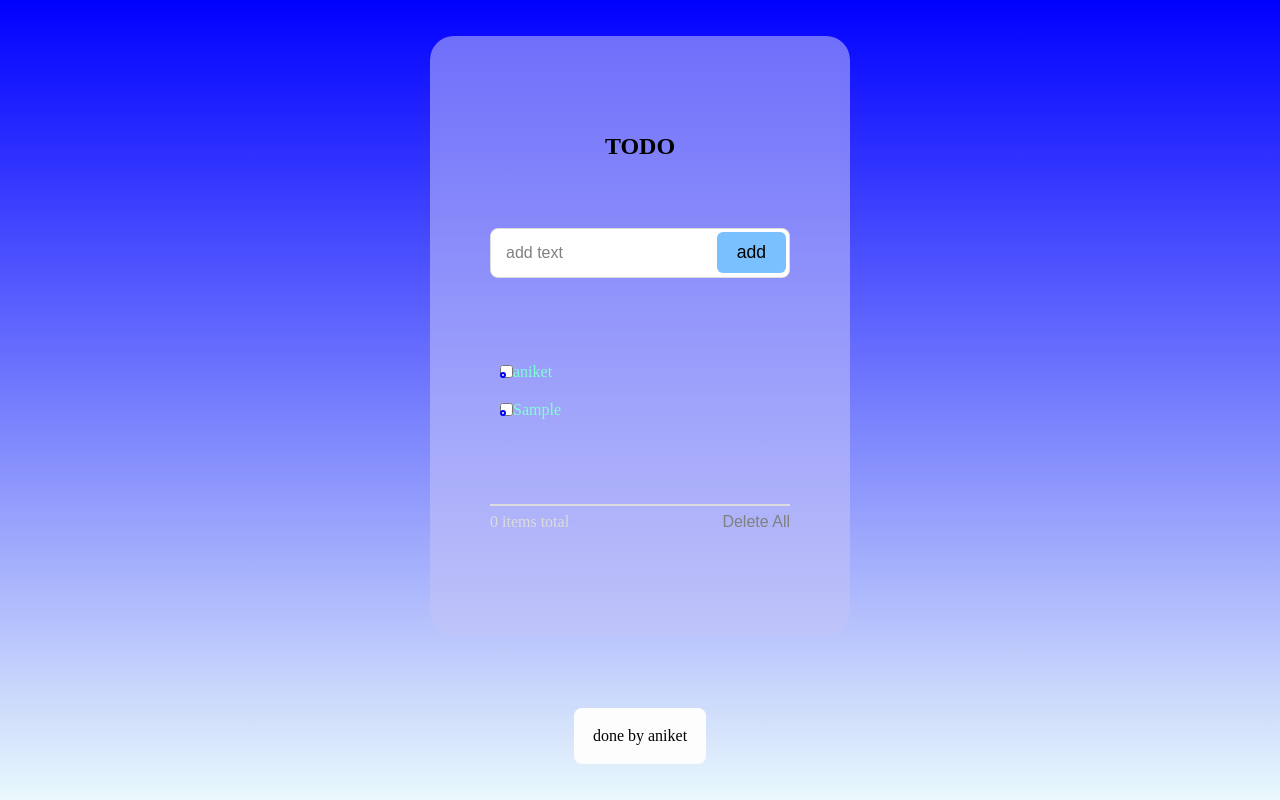
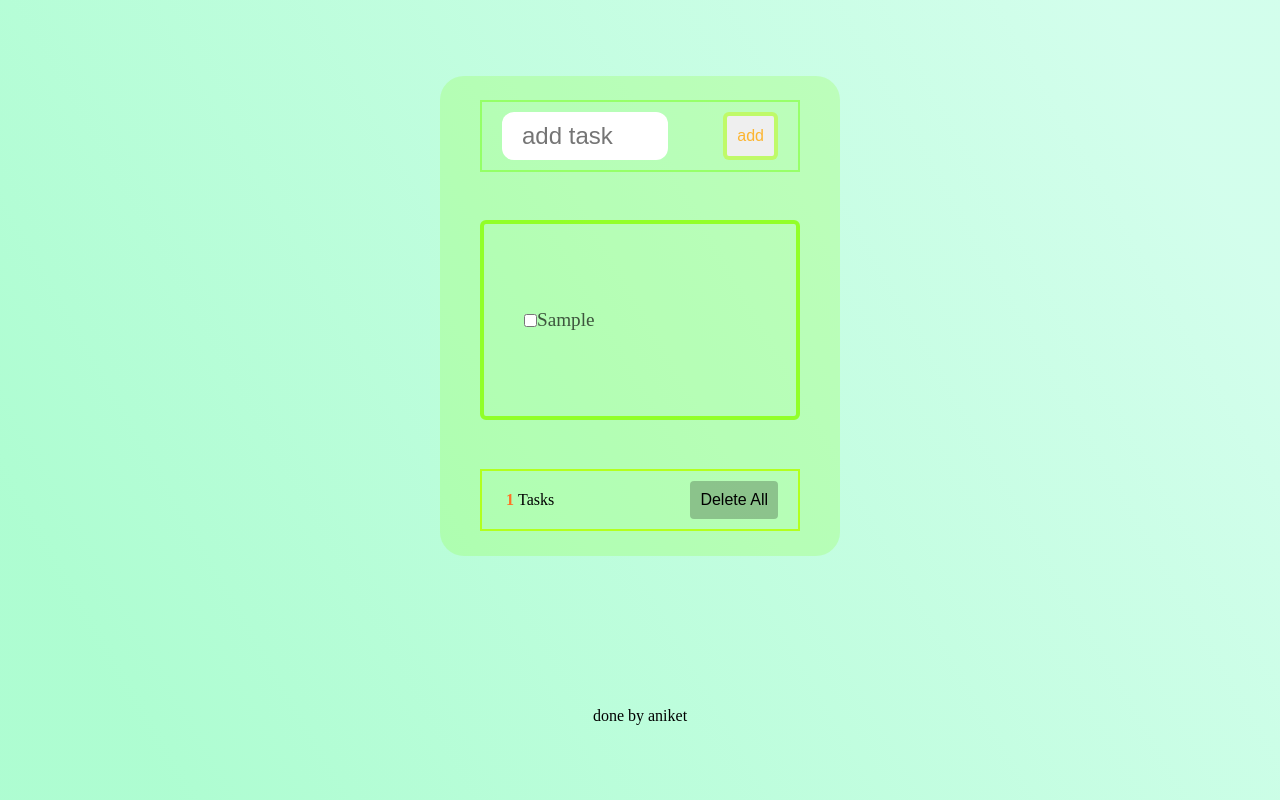
Before and after one commit to Aniketpn123/To_Do_List, a plain HTML site: page index.html in a window 1280 px wide. Both pictures are taken after typing "Sample" into the empty fields and a click on the button "add". Drawn offline with Linux system fonts and the light colour scheme.

Commit message:
gkg
gkgk

```diff
--- a/index.html
+++ b/index.html
@@ -4,33 +4,26 @@
     <meta charset="UTF-8" />
     <meta name="viewport" content="width=device-width, initial-scale=1.0" />
     <link rel="stylesheet" href="style.css" />
-
+    <script src="script.js" defer></script>
     <title>todo</title>
   </head>
   <body>
     <section class="todo">
-      <h1>ToDO</h1>
-      <div class="input">
-        <input
-          id="input_filed"
-          class="input-field"
-          type="text"
-          placeholder="add text"
-        />
-        <button class="btn">add</button>
+     <div class="input-task">
+      <input type="text" class="input-field" placeholder="add task">
+      <button class="input-btn">add</button>
      </div>
 
      <ul class="list-item">
-        <li id="todo-list"></li>
+
      </ul>
 
-      <div>
-        <hr class="counter" />
+     <div class="task-total">
+      <div class="total">
 
-        <div class="counter-container">
-          <p><span id="todo-count">0</span> items total</p>
-          <button id="delete-button">Delete All</button>
       </div>
+
+      <button class="all-delete">Delete All</button>
      </div>
     </section>
 
@@ -38,6 +31,5 @@
       <p>done by aniket</p>
     </footer>
 
-    <script src="script.js"></script>
   </body>
 </html>
--- a/script.js
+++ b/script.js
@@ -1,50 +1,53 @@
-const btn = document.querySelector('.btn');
-const inputFiled = document.querySelector('.input-field');
-const listItem = document.querySelector('.list-item');
-const deleteButton=document.getElementById('delete-button');
+const input = document.querySelector('.input-field');
+const btn = document.querySelector('.input-btn');
+const list = document.querySelector('.list-item');
+const delBtn = document.querySelector('.all-delete');
+const totalTask= document.querySelector('.total');
 
-let todo =['aniket'];
+let todo = JSON.parse(localStorage.getItem('todo')) || [];
 
-// add btn
+displayTask();
 
-btn.addEventListener('click', () => {
-  addItem();
+document.addEventListener('DOMContentLoaded', () => {
+  btn.addEventListener('click', () => {
+    addTask();
+  });
+  input.addEventListener('keydown', (e) => {
+    if (e.key === 'Enter') {
+      addTask();
+    }
+  });
+  delBtn.addEventListener('click', () => {
+    todo = [];
+    store();
+    displayTask();
+  });
 });
 
-inputFiled.addEventListener('keydown',(e)=>{
-  if(e.key === 'Enter')
-  {
-    addItem();
-  }
-})
-
-// delete alll btn
-
-deleteButton.addEventListener('click',()=>{
-   delItem();
-})
-
-// function
-
-function addItem() {
-  let task = inputFiled.value;
+function addTask() {
+  task = input.value;
   if (task !== '') {
     todo.push(task);
+    displayTask();
+    store();
+    input.value = '';
   }
-  display();
-  inputFiled.value = '';
 }
 
-function display() {
-  listItem.innerHTML="";
+function displayTask() {
+  list.innerHTML = '';
   todo.forEach((item, index) => {
-    let li = document.createElement('li');
-    li.id = 'todo-list';
-    li.innerHTML = `<p><input type="checkbox">${item}</p>`;
-    listItem.appendChild(li);
+    list.innerHTML += `<li class="item">
+        <p class="item-desc"><input type="checkbox" name="" ><span></span>${item}</p>
+      </li>`;
   });
+  total();
 }
-function delItem(){
-     todo= [];
-     display();
+
+function store(){
+  localStorage.setItem('todo',JSON.stringify(todo));
 }
+
+function total(){
+  totalTask.innerHTML=`<p><span>${todo.length}</span>Tasks</p>`;
+}
--- a/style.css
+++ b/style.css
@@ -1,155 +1,116 @@
-:root{
-  --gradient:linear-gradient(180deg,blue 0%,rgb(42, 196, 220,0.1)100%);
-  --dark:black;
+*{
+  padding: 0;
+  margin: 0;
+  box-sizing: border-box;
 }
-*{
- margin: 0;
- padding: 0;
+a,ul{
+  list-style: none;
+}
+
+body{
+  display: flex;
+  justify-content: center;
+  align-items: center;
+  height: 100vh;
+  background: linear-gradient(60deg , rgba(21, 249, 123, 0.344) 10% , rgba(76, 251, 178, 0.249) 90%);
+  flex-direction: column;
+  justify-content: space-around;
+}
+
+.todo{
+  background: rgba(128, 255, 0, 0.189);
+  height: 60%;
+  width: 60%;
+  max-width: 400px;
+  border-radius: 1.5rem;
+  display: flex;
+  flex-direction: column;
+  justify-content: space-around;
+  align-items: center;
+}
+
+.input-task{
+  padding: 10px 20px;
+  display: flex;
+  margin: 0 auto;
+  width: 80%;
+  justify-content: space-between;
+  border: 2px solid rgba(106, 255, 0, 0.427);
+}
+
+.input-field{
+  padding: 10px 20px;
+  font-size: 1.5rem;
+  width: 60%;
+  outline: none;
+  border: none;
+  border-radius: 12px;
+  color: rgba(255, 166, 0, 0.797);
+}
+
+.input-btn{
+  padding: 10px;
+  color: rgba(255, 166, 0, 0.797);
+  border: 4px solid rgba(172, 255, 47, 0.7);
+  border-radius: 6px;
+  margin-left: 10px;
+  font-size: 1rem;
+}
+
+.list-item{
+  border: 4px solid rgba(136, 255, 0, 0.775);
+  padding: 10px 20px;
+  border-radius: 6px;
+  width: 80%;
+  max-width: 80%;
+  height: 200px;
+  display: flex;
+  flex-direction: column;
+  justify-content: space-around;
+  overflow-y: scroll;
+}
+
+.item{
+
+}
+
+.item-desc{
+  display: flex;
+  font-size: 1.2rem;
+  color: rgba(6, 6, 6, 0.681);
+  align-items: center;
+  font-weight: 400;
+  padding: 10px 20px;
+  border-radius: 6px;
+  cursor: pointer;
 }
 
 
-body{
-  height: 100vh;
+
+.task-total{
   display: flex;
+  width: 80%;
+  justify-content: space-between;
   align-items: center;
-  flex-direction: column;
-  background: var(--gradient);
-  justify-content: space-around;
-
-}
-.btn{
-  background-color: rgba(29, 149, 254, 0.59);
+  border: 2px solid rgba(179, 255, 0, 0.826);
   padding: 10px 20px;
-  font-size: 1.1rem;
-  font-weight: 500;
-  border: none;
-  border-radius: 6px;
-  position: absolute;
-    right: 4px;
-  bottom: 5px;
 }
 
-/* scetion */
-
-.todo{
-  background-color: #c5c5f88a;
-  display: flex;
-  justify-content: space-around;
-  flex-direction: column;
-  padding: 60px;
-  border: none;
-  border-radius: 24px;
-  width: 40%;
-  max-width: 300px;
-  height: 60%;
+.total{
+  font-size: 1rem;
+  font-weight: 500;
+}
+.total span{
+  padding: 4px;
+  font-weight: 700;
+  color: rgb(255, 113, 36);
 }
 
-h1{
-text-align: center;
-text-transform: uppercase;
-height: 20px;
+.all-delete{
+  padding: 10px;
+  font-size: 1rem;
+  font-weight: 400;
+  border: none;
+  border-radius: 4px;
+  background: rgba(0, 0, 0, 0.232);
 }
-
-.input{
-  display: flex;
-  position: relative;
-}
-
-.input-field{
-  width: 100%;
-  padding: 15px;
-  font-size:1rem;
-  border-radius: 8px;
-  border:1px solid gainsboro
-}
-
-input[type="text"]::placeholder{
-color:gray;
-gap: 5px;
-}
-
-ul{
-  overflow-y: scroll;
-}
-
-li{
-  padding: 10px;
-  gap: 1rem;
-  display: flex;
-  flex-direction: column;
-}
-
-#todo-list p{
-color: aquamarine;
-}
-
-.disabled{
-  display: flex;
-  text-decoration: line-through;
-}
-
-input[type="checkbox"]::before{
-  content: "\2713";
-  display: inline-block;
-  color: transparent;
-  border: 2px solid blue;
-  text-align: center;
-  width: 2px;
-  height: 2px;
-  font-size: 3px;
-  border-radius: 50%;
-}
-
-input[type="checkbox"]::before::after{
-  content: "\2713";
-  display: inline-block;
-  color: transparent;
-  border: 2px solid blue;
-  text-align: center;
-  width: 2px;
-  height: 2px;
-  font-size: 3px;
-  border-radius: 50%;
-}
-
-input[type="checkbox"]:checked::before {
-  color: whitesmoke;
-  background-color: green;
-  border: 0.06rem solid greenyellow;
-  border-radius: 50%;
-}
-
-.counter {
-  border: 0.06rem solid gainsboro;
-}
-
-.counter-container {
-  height: 2rem;
-  display: flex;
-  justify-content: space-between;
-  color: gainsboro;
-}
-
-.counter-container p {
-  align-self: center;
-}
-
-.counter-container button {
-  border: none;
-  background-color: transparent;
-  color: gray;
-  font-size: 1rem;
-}
-
-footer {
-  display: flex;
-  gap: 1.8rem;
-  background-color: rgb(253, 253, 253);
-  padding: 1.2rem;
-  border-radius: 0.5rem;
-}
-
-.scroll {
-  height: 15rem;
-  scrollbar-width: thin;
-}
```
Lines whose indentation alone changed are shown as unchanged.
